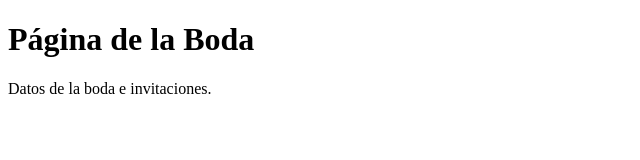
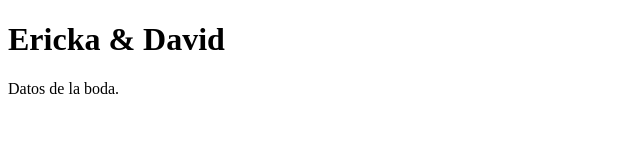
Before and after one commit to Dave-OL/project-1, a plain HTML site: page index.html in a window 1280 px wide. Shown: the whole page, without its empty margins (0-640 px from the left). Drawn offline with Linux system fonts and the light colour scheme.

Commit message:
Changed texts in index.html

```diff
--- a/index.html
+++ b/index.html
@@ -3,15 +3,15 @@
 <html>
 
     <head>
-        <title>Boda</title>
+        <title>Boda E&D</title>
     </head>
 
     <body>
         <h1>
-            Página de la Boda
+            Ericka & David
         </h1>
         <p>
-            Datos de la boda e invitaciones.
+            Datos de la boda.
         </p>
     </body>
 
```
